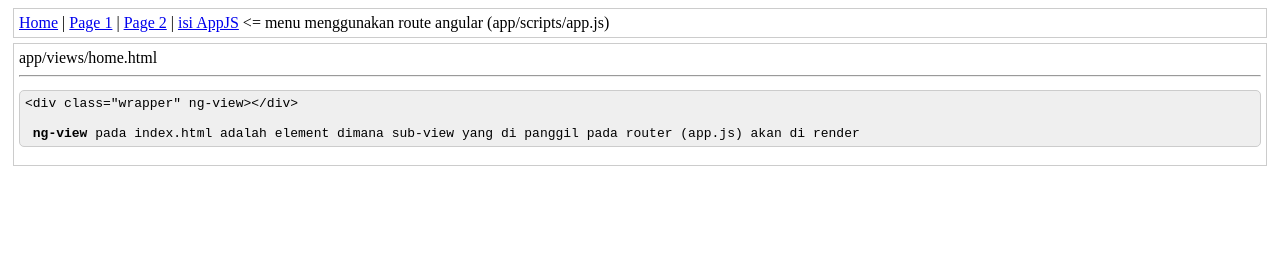
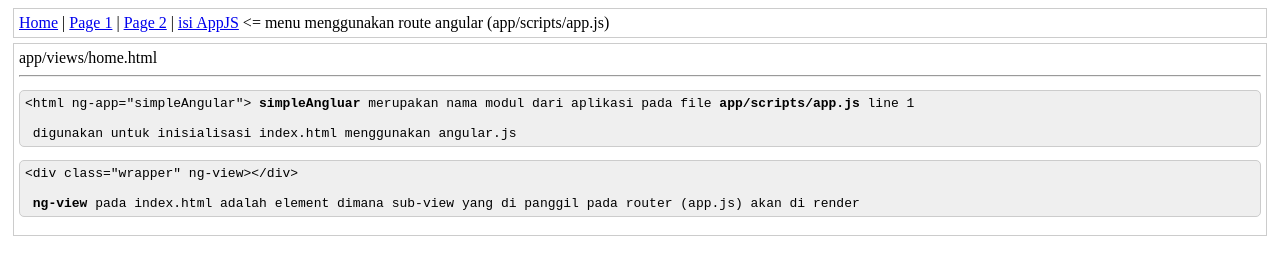
Before and after one commit to finzero/simpleAngular, a website: page index.html in a window 1280 px wide. Drawn offline with nearby package versions, Linux system fonts and the light colour scheme; files that its build step writes are made by us from their sources.

Commit message:
update home

```diff
--- a/app/views/home.html
+++ b/app/views/home.html
@@ -1,4 +1,9 @@
 app/views/home.html<hr>
+<pre>
+&#60;html ng-app="simpleAngular"&#62; <b>simpleAngluar</b> merupakan nama modul dari aplikasi pada file <b>app/scripts/app.js</b> line 1
+<br> digunakan untuk inisialisasi index.html menggunakan angular.js
+</pre>
+
 <pre>
 &#60;div class="wrapper" ng-view&#62;&#60;/div&#62;
 <br> <b>ng-view</b> pada index.html adalah element dimana sub-view yang di panggil pada router (app.js) akan di render
```
